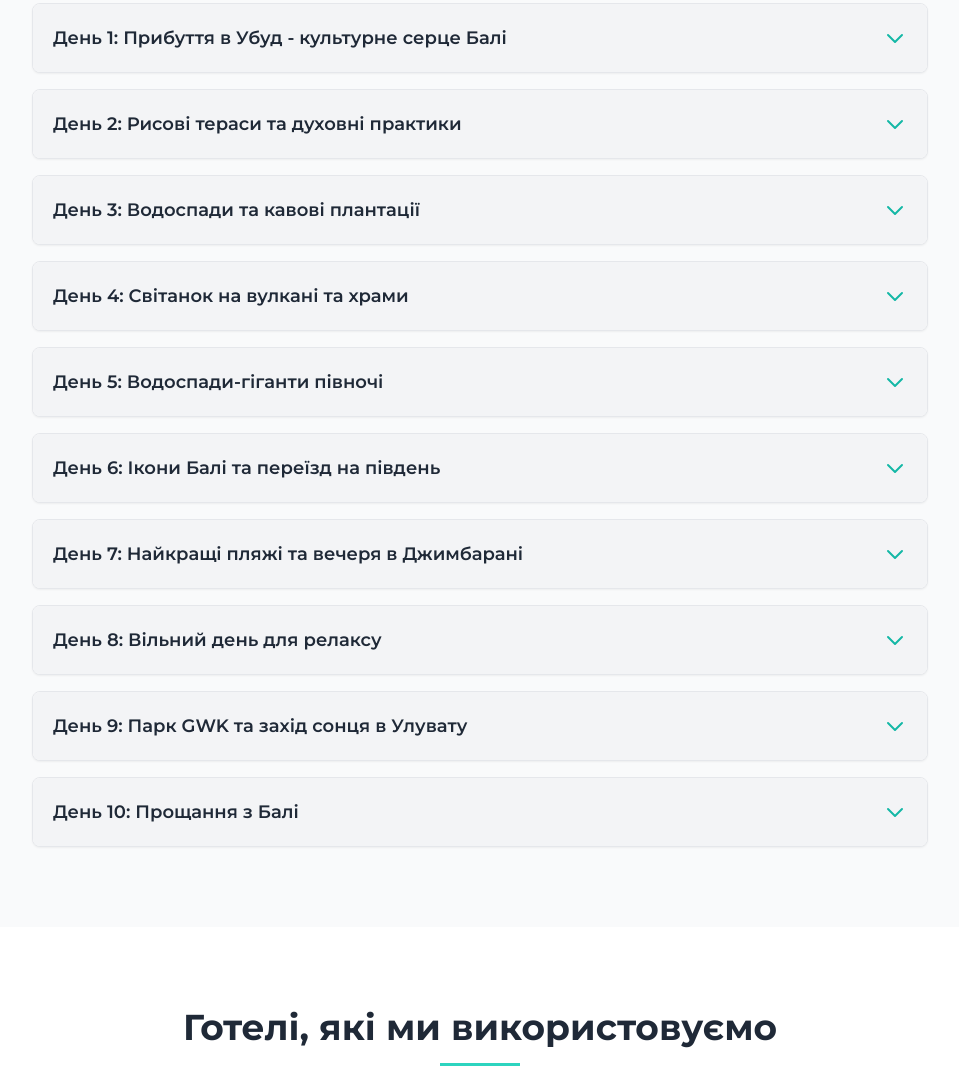
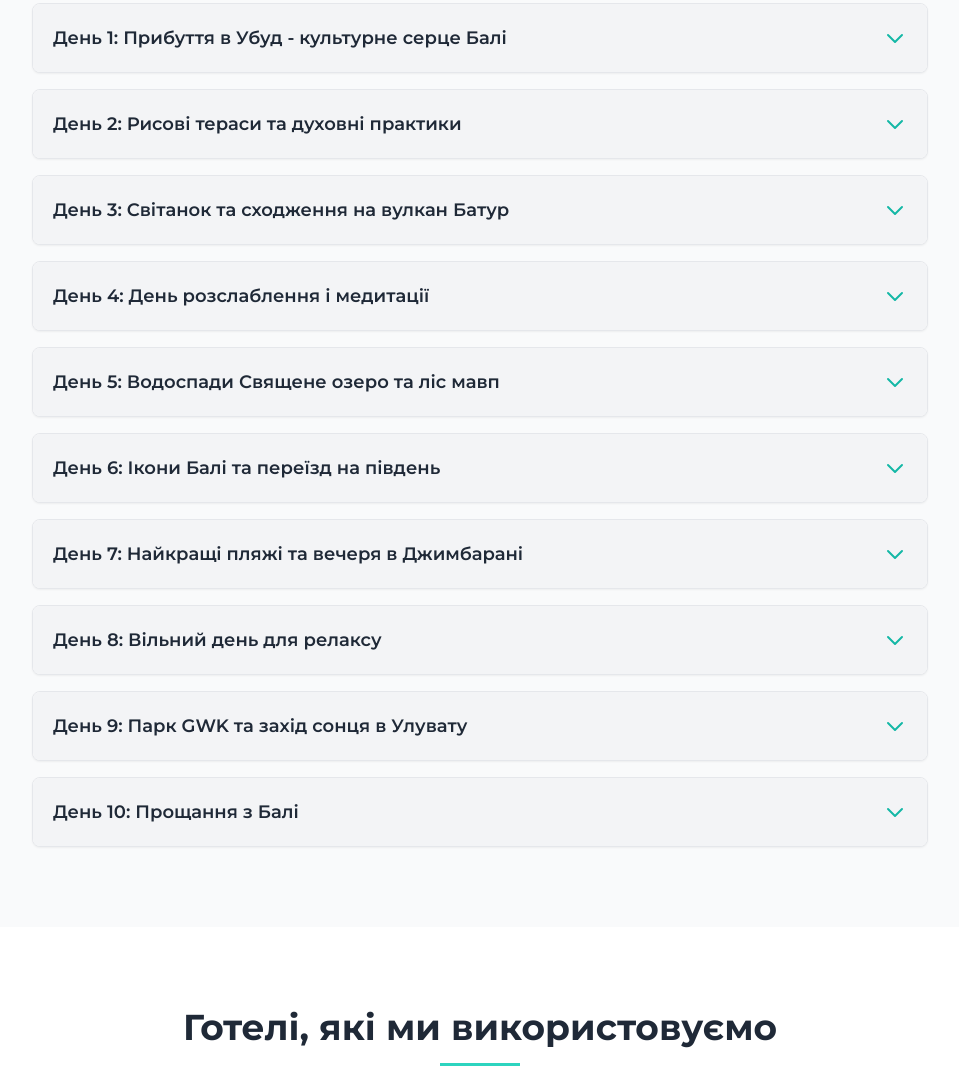
Before and after one commit to Glebmotprace82/bali-lending-agent-ukr, a plain HTML site: page index.html in a window 1280 px wide. Shown: the part 2400-3488 px from the top of the page, without its empty margins (160-1119 px from the left). Drawn offline with nearby package versions, Linux system fonts and the light colour scheme; placeholder pictures from the web are drawn by us.

Commit message:
Update index.html
Version_01_03_ Including_5Day

```diff
--- a/index.html
+++ b/index.html
@@ -304,10 +304,15 @@
                             <span class="arrow text-teal-500 transform transition-transform"><svg class="w-6 h-6" fill="none" stroke="currentColor" viewBox="0 0 24 24"><path stroke-linecap="round" stroke-linejoin="round" stroke-width="2" d="M19 9l-7 7-7-7"></path></svg></span>
                         </button>
                         <div class="accordion-content px-5">
-                             <p class="mb-4 text-gray-700"><strong>Після сніданку-знайомства гості відвідают найпопулярніш місця Убуда.</strong> <br>Далі на нас чекають знамениті рисові тераси Тегаллаланг та гойдалки. Після обіду ми відвідаємо традиційний арт-ринок та Королівський палац, а на завершення дня — Ліс Мавп. Повернення в готель для відпочинку.</p>
+                             <p class="mb-4 text-gray-700"><strong>УБУД</strong><br>Виїзд о 9:00<strong><br><br>Рисові тераси та церемонії<br><br>Після сніданку-знайомства гості відвідают найпопулярніші місця Убуда.</strong> <br>Вранці за сніданком познайомимося ближче один з одним, обговоримо плани на тур і будемо неквапливо насолоджуватися їжею: чіа-пудинги, смузі-боули і боули з тунцем не залишать байдужим нікого.
+
+<br>Далі на гостей чекають рисові тераси,  легкий трекінг, росповідь як росте і як збирають рис, і  незабутні інста - фото .
+<br>Найсміливіші зможуть покататися на гойдалках на вершині терас.
+
+<br>Далі  - здійснимо спеціальний ритуал "Мелукіт" під керівництвом Брахмана в одному з найдавніших і шанованих НЕТУРИСТИЧНИХ храмів Балі.</p>
                              <div class="mt-4 p-4 bg-teal-50 rounded-lg">
                                 <h4 class="font-bold text-teal-800">Родзинка дня</h4>
-                                <p class="text-sm text-teal-700 mt-2">Текст-заглушка для родзинки другого дня.</p>
+                                <p class="text-sm text-teal-700 mt-2">🔱 День 2. Священний обряд Мелукат<br><br>Перше знайомство з Балі — це не екскурсія, а благословення. В індуїстському храмі брахман проводить для Вас <strong>ритуал очищення Мелукат</strong>.<br>Свята вода омиває, на руку пов'язується священна нитка, на лоб наноситься рис — знак захисту і прийняття.<br>💫 Це відчувається як «вхідний квиток» на острів, після якого Балі розкривається по-справжньому.</p>
                             </div>
                             <div class="grid grid-cols-3 gap-2 my-4">
                                 <img src="https://placehold.co/400x300/e2e8f0/334155?text=Фото+Дня+2" alt="Фотографія туру" class="rounded-lg shadow-md">
@@ -327,14 +332,19 @@
                     <!-- День 3 -->
                     <div class="border rounded-lg shadow-sm overflow-hidden bg-white">
                         <button class="accordion-button w-full flex justify-between items-center text-left p-5 bg-gray-100 hover:bg-gray-200 transition">
-                            <span class="font-semibold text-lg">День 3: Водоспади та кавові плантації</span>
+                            <span class="font-semibold text-lg">День 3: Світанок та сходження на вулкан Батур </span>
                             <span class="arrow text-teal-500 transform transition-transform"><svg class="w-6 h-6" fill="none" stroke="currentColor" viewBox="0 0 24 24"><path stroke-linecap="round" stroke-linejoin="round" stroke-width="2" d="M19 9l-7 7-7-7"></path></svg></span>
                         </button>
                         <div class="accordion-content px-5">
-                            <p class="mb-4 text-gray-700"><strong>На третій день ми переїжджаємо до регіону Кінтамані.</strong> Дорогою відвідаємо водоспад Канто Лампо та кавові плантації. Поселення в готель Toya Devasya з термальними джерелами та видом на вулкан.</p>
+                            <p class="mb-4 text-gray-700"><strong>УБУД</strong><br>Виїзд о 4:30<br>Ранній виїзд<strong><br><br>Сьогодні здійснимо сходження на вулкан Батур!</strong> <br>🌋 Підйом до вершини займе близько 2 годин. Від усвідомлення того, що під ногами знаходиться справжня стихія, захоплює дух. Цю пригоду ви ніколи не забудете! Ранковий туман розсіюється - озеро та кальдера вулкану як на долоні. <br>Після сходження поїдемо на джипах до гарячих джерел з видом на вулкан.
+
+<br>☕️ На зворотному шляху ми заїдемо на кавову плантацію, де гості куштують свіжі чаї та каву, вирощені прямо тут, і отримують можливість спробувати знамениту каву Лувак- саму дорожчу каву у світі!
+<br>Після обіду на гостей чекає двох годинна спа-програма, в одму з кращих спа-комплексів на Балі, серед рисових полів . За словами учасників  попередніх турів, всі масажі, які у них були до цього дня, не йдуть ні в яке порівняння.</p>
                              <div class="mt-4 p-4 bg-teal-50 rounded-lg">
                                 <h4 class="font-bold text-teal-800">Родзинка дня</h4>
-                                <p class="text-sm text-teal-700 mt-2">Текст-заглушка для родзинки третього дня.</p>
+                                <p class="text-sm text-teal-700 mt-2">Раннім ранком - Ви зустрічаєте світанок на вулкані Батур. Перші промені сонця забарвлюють хмари, а під ногами тремтить жива земля.
+Після відпочинку в готелі — вечірня магія SPA:  де 120 хвилин балійського масажу перетворюють втому на легкість.
+<br>💫 Контраст сили стихії і повного розслаблення робить цей день особливим.</p>
                             </div>
                             <div class="grid grid-cols-3 gap-2 my-4">
                                 <img src="https://placehold.co/400x300/e2e8f0/334155?text=Фото+Дня+3" alt="Фотографія туру" class="rounded-lg shadow-md">
@@ -354,14 +364,25 @@
                     <!-- День 4 -->
                     <div class="border rounded-lg shadow-sm overflow-hidden bg-white">
                         <button class="accordion-button w-full flex justify-between items-center text-left p-5 bg-gray-100 hover:bg-gray-200 transition">
-                            <span class="font-semibold text-lg">День 4: Світанок на вулкані та храми</span>
+                            <span class="font-semibold text-lg">День 4: День розслаблення і медитації</span>
                             <span class="arrow text-teal-500 transform transition-transform"><svg class="w-6 h-6" fill="none" stroke="currentColor" viewBox="0 0 24 24"><path stroke-linecap="round" stroke-linejoin="round" stroke-width="2" d="M19 9l-7 7-7-7"></path></svg></span>
                         </button>
                         <div class="accordion-content px-5">
-                            <p class="mb-4 text-gray-700"><strong>Четвертий день почнеться зі сходу сонця на вулкані Батур.</strong> Далі — відвідування храму Бесакіх, «матері всіх храмів», та водного палацу Тірта Гангга. Переїзд до готелю Munduk Moding Plantation.</p>
+                            <p class="mb-4 text-gray-700"><strong>УБУД</strong><br>Вільний графік<strong><br><br>День відпочинку</strong><br>
+
+🧘 Вранці у нас буде клас йоги і медитації (можуть бути також і цвяхи).
+
+<br>Потім ми нікуди не поспішаємо і смачно снідаємо. <br>А потім вирушаємо в піший тур по Убуду, в якому відвідаємо майстер-клас з виготовлення срібних прикрас, де кожен зможе створити унікальний предмет на пам'ять. (За бажанням і попереднім записом. Оплата не входить в тур).
+
+<br><br>🍴Пообідаємо в дуже стильному веганському ресторані.<br><br>🎶Після обіду вирушимо до храму звуку, де в справжніх пірамідах проведемо Гонг-медитацію.</p>
                              <div class="mt-4 p-4 bg-teal-50 rounded-lg">
                                 <h4 class="font-bold text-teal-800">Родзинка дня</h4>
-                                <p class="text-sm text-teal-700 mt-2">Текст-заглушка для родзинки четвертого дня.</p>
+                                <p class="text-sm text-teal-700 mt-2">Цілий день - для відпочинку і відновлення.
+
+ Вранці - йога і медитація: дихання вирівнюється, думки стають спокійними, тіло оживає.
+ <br>Ввечері - саунд хіллінг : вібрації гонгів і чаш створюють звукову подорож, яка переносить за межі звичайного сприйняття.
+
+<br>💫 Поєднання практик тіла і звуку дає неймовірне відчуття гармонії, яке залишиться з Вами надовго.</p>
                             </div>
                             <div class="grid grid-cols-3 gap-2 my-4">
                                 <img src="https://placehold.co/400x300/e2e8f0/334155?text=Фото+Дня+4" alt="Фотографія туру" class="rounded-lg shadow-md">
@@ -381,14 +402,20 @@
                     <!-- День 5 -->
                     <div class="border rounded-lg shadow-sm overflow-hidden bg-white">
                         <button class="accordion-button w-full flex justify-between items-center text-left p-5 bg-gray-100 hover:bg-gray-200 transition">
-                            <span class="font-semibold text-lg">День 5: Водоспади-гіганти півночі</span>
+                            <span class="font-semibold text-lg">День 5: Водоспади  Священе озеро та ліс мавп</span>
                             <span class="arrow text-teal-500 transform transition-transform"><svg class="w-6 h-6" fill="none" stroke="currentColor" viewBox="0 0 24 24"><path stroke-linecap="round" stroke-linejoin="round" stroke-width="2" d="M19 9l-7 7-7-7"></path></svg></span>
                         </button>
                         <div class="accordion-content px-5">
-                            <p class="mb-4 text-gray-700"><strong>П'ятий день ми присвятимо дослідженню водоспадів-гігантів: Секumpul та Aling-Aling, де можна не тільки купатися, але й стрибати зі скель.</strong> Повернення до готелю Munduk Moding Plantation.</p>
+                            <p class="mb-4 text-gray-700"><strong>УБУД - САНУР</strong><br>Виїзд о 4:30<br>Ранній виїзд<strong><br><br>Сьогодні ми залишаємо Убуд і переїжджаємо в Санур.</strong> <br>Трансфер не буде нудним для вас! Ми зустрінемо світанок в одному з наймагічніших і найзагадковіших місць Балі.<br> Відвідаєм храм Улан Дану на Священному озері Братан, <br>а також побуваєм відразу на 4 дуже красивих і абсолютно різних водоспади, які розташовані на одній локації!
+<br>Відвідаємо ліс мавп, де нас чекають дуже дружні мавпочки, з якими можна робити милі фото.
+<br>Закінчимо ми нашу подорож у новому готелі.</p>
+                            <p class="text-gray-700 mt-4"><strong>Готель:</strong> <a href="https://balibeachsanur.com/" target="_blank" rel="noopener noreferrer" class="text-teal-600 hover:underline font-semibold">Bali Beach Sanur</a></p>
                             <div class="mt-4 p-4 bg-teal-50 rounded-lg">
                                 <h4 class="font-bold text-teal-800">Родзинка дня</h4>
-                                <p class="text-sm text-teal-700 mt-2">Текст-заглушка для родзинки п'ятого дня.</p>
+                                <p class="text-sm text-teal-700 mt-2">Чарівний світанок у одному з самих містичних місць Балі.
+<br>Цього дня Ви немов бачите всі водоспади Балі відразу. Кожен різний - потужний, ніжний, прихований, прозорий.
+Поїздка на мото таксі крізь джунглі додає адреналіну - емоції, які згадуються роками.
+<br>💫 Це не просто екскурсія, а пригода, яка відкриває справжній Балі.</p>
                             </div>
                             <div class="grid grid-cols-3 gap-2 my-4">
                                 <img src="https://placehold.co/400x300/e2e8f0/334155?text=Фото+Дня+5" alt="Фотографія туру" class="rounded-lg shadow-md">
@@ -806,3 +833,5 @@
     </script>
 </body>
 </html>
+" selected in the right-hand side of the screen. I will now respond to the user's query based on the selection.
+Змінюемо назву вкладкі 3 дня на: Світанок та сходження на вулкан Батур
```
